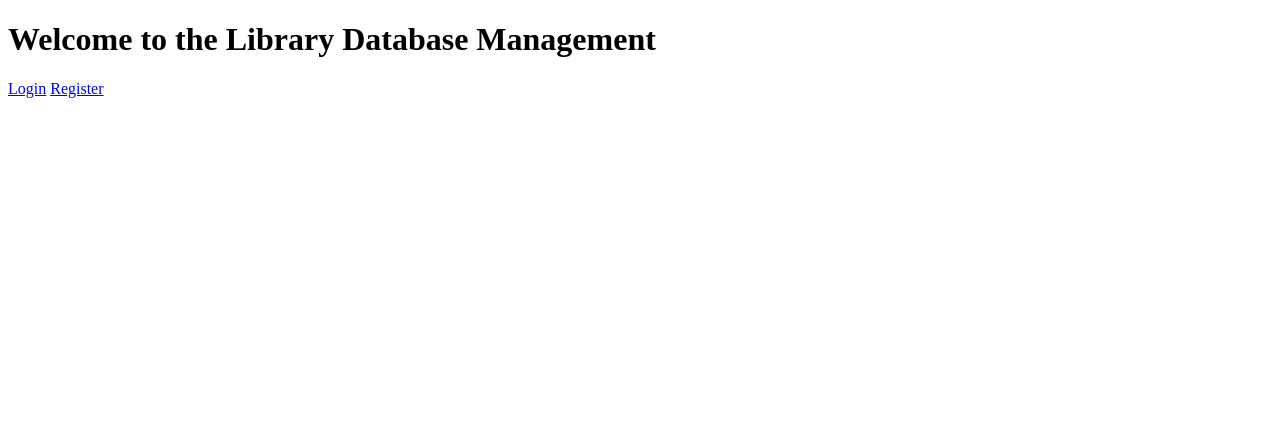
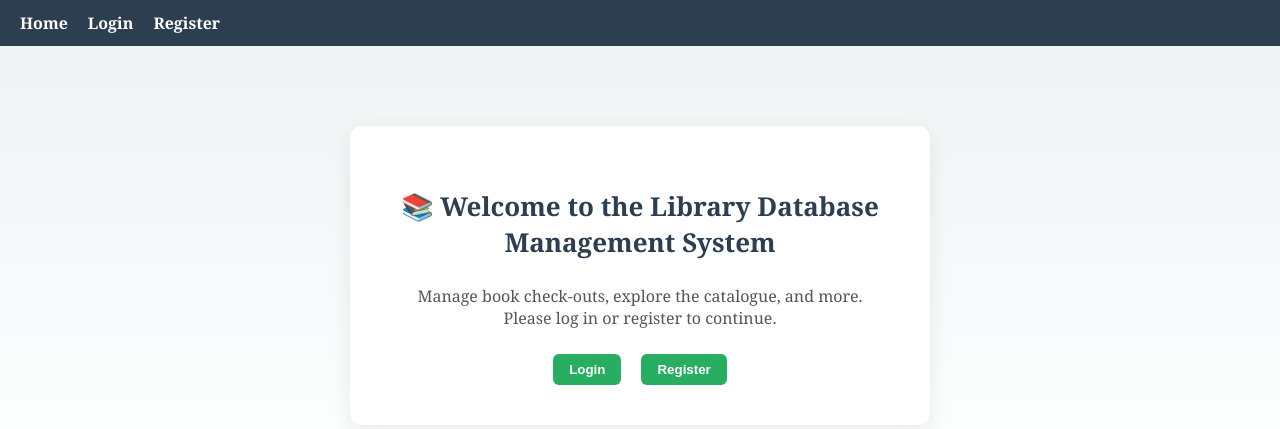
Before and after one commit to rachnagaire/CSCI4410, a PHP site: page /home.php in a window 1280 px wide. Shown: the top 429 px of the page. Run offline with PHP 8.4, Linux system fonts and the light colour scheme.

Commit message:
UI overhaul: add unified library theme + updated pages
Added full style.css with new library theme (navbar, cards, buttons, tables)
Re‑styled home.php, login.php, register.php, admin.php

```diff
--- a/home.php
+++ b/home.php
@@ -1,24 +1,43 @@
 <?php
 session_start();
 
-//check if the user is already logged in
+
 if (isset($_SESSION['user_id'])) {
     header('Location: dashboard.php');
     exit();
 }
 ?>
-
 <!DOCTYPE html>
 <html lang="en">
 <head>
     <meta charset="UTF-8">
+    <title>Library Database Management</title>
     <meta name="viewport" content="width=device-width, initial-scale=1.0">
     <link rel="stylesheet" href="style.css">
-    <title>Library Database Management</title>
 </head>
 <body>
-    <h1>Welcome to the Library Database Management</h1>
-    <a href="login.php" class="button">Login</a>
-    <a href="register.php" class="button">Register</a>
+
+
+<div class="navbar">
+    <a href="home.php">Home</a>
+    <a href="login.php">Login</a>
+    <a href="register.php">Register</a>
+</div>
+
+
+<div class="auth-container">
+    <h2>📚 Welcome to the Library Database Management System</h2>
+    <p style="text-align:center;font-size:16px;color:#555;margin-bottom:25px;">
+        Manage book check‑outs, explore the catalogue, and more.<br>
+        Please log in or register to continue.
+    </p>
+
+
+    <div style="display:flex;justify-content:center;gap:20px;">
+        <a href="login.php"><input type="button" value="Login"  class="checkout-btn"></a>
+        <a href="register.php"><input type="button" value="Register" class="checkout-btn"></a>
+    </div>
+</div>
+
 </body>
 </html>
--- a/style.css
+++ b/style.css
@@ -0,0 +1,199 @@
+
+body {
+    font-family: 'Georgia', 'Times New Roman', serif;
+    background: linear-gradient(to bottom, #eef2f3, #ffffff);
+    margin: 0;
+    padding: 0;
+    color: #333;
+  }
+
+  .container {
+    max-width: 1200px;
+    margin: 40px auto;
+    padding: 30px;
+    background: #fff;
+    border-radius: 12px;
+    box-shadow: 0 8px 20px rgba(0, 0, 0, 0.08);
+  }
+
+
+  h1 {
+    text-align: center;
+    font-size: 32px;
+    color: #2c3e50;
+    border-bottom: 2px solid #ccc;
+    padding-bottom: 15px;
+    margin-bottom: 30px;
+  }
+
+
+  .search-box {
+    display: flex;
+    justify-content: center;
+    margin-bottom: 25px;
+  }
+
+  .search-box input[type="text"] {
+    width: 60%;
+    padding: 12px 18px;
+    font-size: 16px;
+    border: 1px solid #bbb;
+    border-radius: 30px;
+    box-shadow: inset 0 1px 3px rgba(0, 0, 0, 0.1);
+    transition: 0.3s ease;
+  }
+
+  .search-box input[type="text"]:focus {
+    border-color: #2980b9;
+    outline: none;
+  }
+
+
+  table {
+    width: 100%;
+    border-collapse: collapse;
+    font-size: 15px;
+    margin-top: 10px;
+  }
+
+  th {
+    background-color: #34495e;
+    color: #ecf0f1;
+    padding: 12px;
+    text-align: left;
+  }
+
+  td {
+    padding: 12px;
+    border-bottom: 1px solid #ddd;
+  }
+
+  tr:nth-child(even) {
+    background-color: #f8f8f8;
+  }
+
+  tr:hover {
+    background-color: #f1f1f1;
+  }
+
+
+  .book-image {
+    width: 60px;
+    height: 80px;
+    object-fit: cover;
+    border-radius: 4px;
+  }
+
+
+  .checkout-btn {
+    background-color: #27ae60;
+    border: none;
+    color: white;
+    padding: 8px 16px;
+    border-radius: 6px;
+    font-weight: bold;
+    cursor: pointer;
+    transition: background-color 0.3s ease;
+  }
+
+  .checkout-btn:hover {
+    background-color: #1e8449;
+  }
+
+
+  .status-available {
+    color: green;
+    font-weight: bold;
+  }
+
+  .status-unavailable {
+    color: red;
+    font-weight: bold;
+  }
+
+.auth-container {
+    max-width: 500px;
+    margin: 80px auto;
+    padding: 40px;
+    background: #ffffff;
+    border-radius: 12px;
+    box-shadow: 0 6px 20px rgba(0, 0, 0, 0.08);
+    font-family: 'Georgia', 'Times New Roman', serif;
+  }
+
+  .auth-container h2 {
+    text-align: center;
+    margin-bottom: 25px;
+    color: #2c3e50;
+    font-size: 26px;
+  }
+
+  .auth-container label {
+    display: block;
+    margin: 15px 0 8px;
+    font-weight: bold;
+  }
+
+  .auth-container input[type="text"],
+  .auth-container input[type="password"] {
+    width: 100%;
+    padding: 12px;
+    border: 1px solid #ccc;
+    border-radius: 6px;
+    background-color: #f4f6f8;
+    font-size: 15px;
+  }
+
+  .auth-container input[type="submit"] {
+    width: 100%;
+    margin-top: 25px;
+    padding: 12px;
+    background-color: #2980b9;
+    color: #fff;
+    border: none;
+    border-radius: 6px;
+    font-weight: bold;
+    cursor: pointer;
+    transition: background-color 0.3s ease;
+  }
+
+  .auth-container input[type="submit"]:hover {
+    background-color: #21618c;
+  }
+
+
+  .auth-links {
+    text-align: center;
+    margin-top: 20px;
+  }
+
+  .auth-links a {
+    margin: 0 10px;
+    color: #2980b9;
+    text-decoration: none;
+  }
+
+  .auth-links a:hover {
+    text-decoration: underline;
+  }
+
+
+  .navbar {
+    background-color: #2c3e50;
+    padding: 12px 20px;
+    display: flex;
+    justify-content: flex-start;
+    align-items: center;
+  }
+
+  .navbar a {
+    color: white;
+    margin-right: 20px;
+    text-decoration: none;
+    font-weight: bold;
+    transition: color 0.3s ease;
+  }
+
+  .navbar a:hover {
+    color: #f1c40f;
+  }
```
Also changed, not shown: admin.php (+3 -81 lines).
